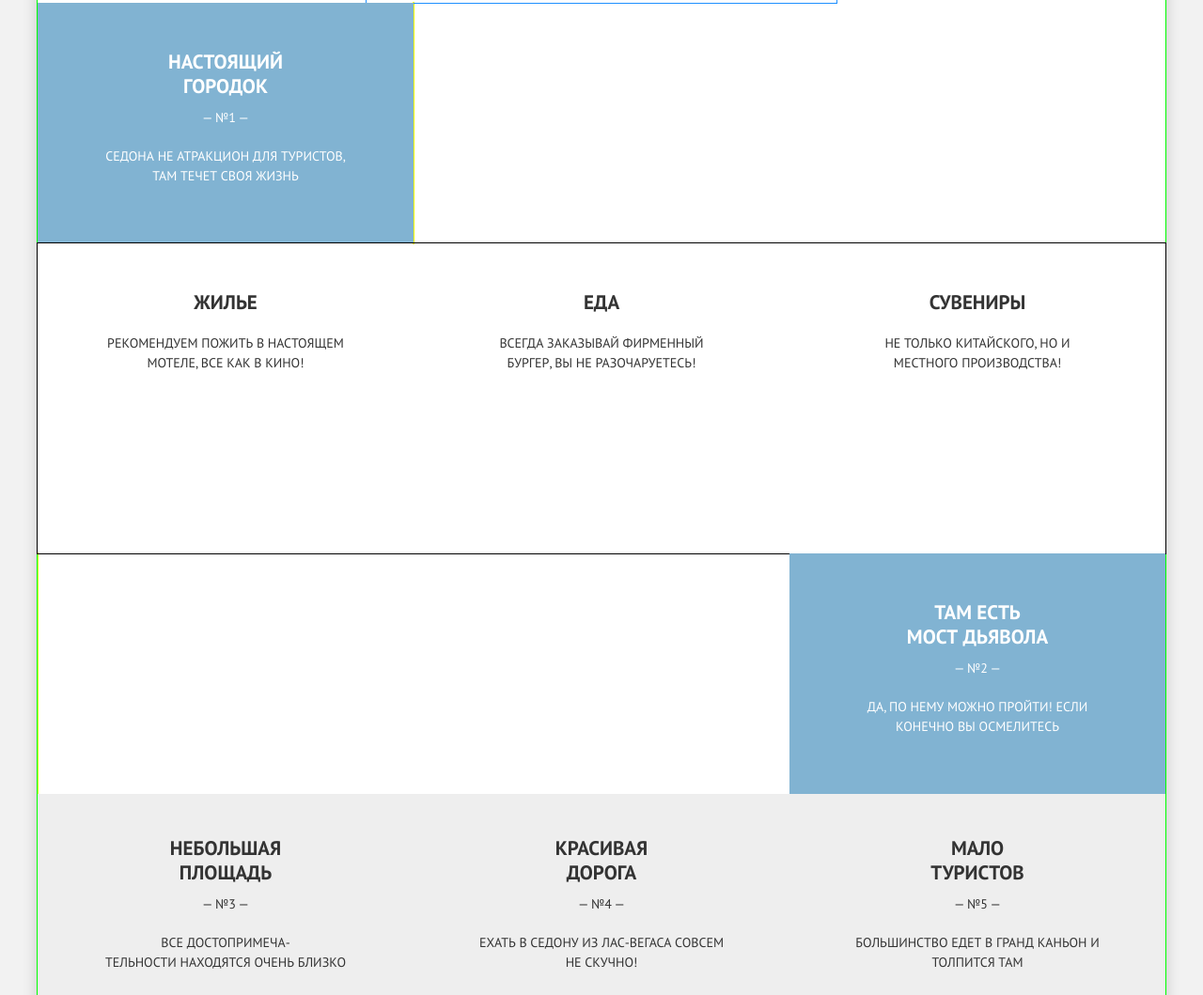
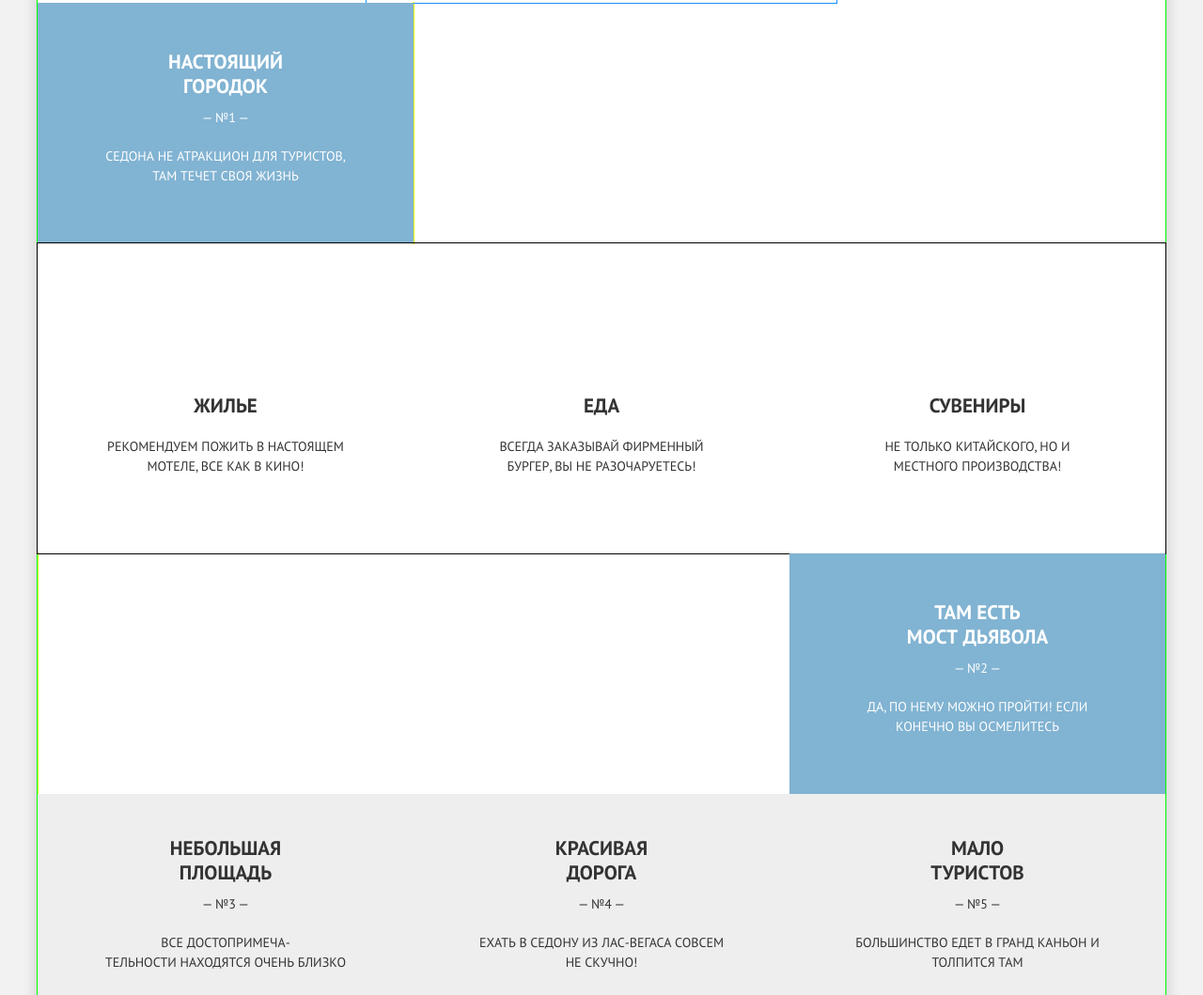
Before and after one commit to ArminBlaze/Sedona, a plain HTML site: page index.html in a window 1280 px wide. Shown: the part 778-1837 px from the top of the page at 94% size. Drawn offline with Linux system fonts and the light colour scheme.

Commit message:
index (no images)

```diff
--- a/css/reasons.scss
+++ b/css/reasons.scss
@@ -247,5 +247,9 @@
 		}
 	}
 
+	.feature {
+		padding-top: 160px;
+	}
+
 
 }
```
Also changed, not shown: css/style.css.
